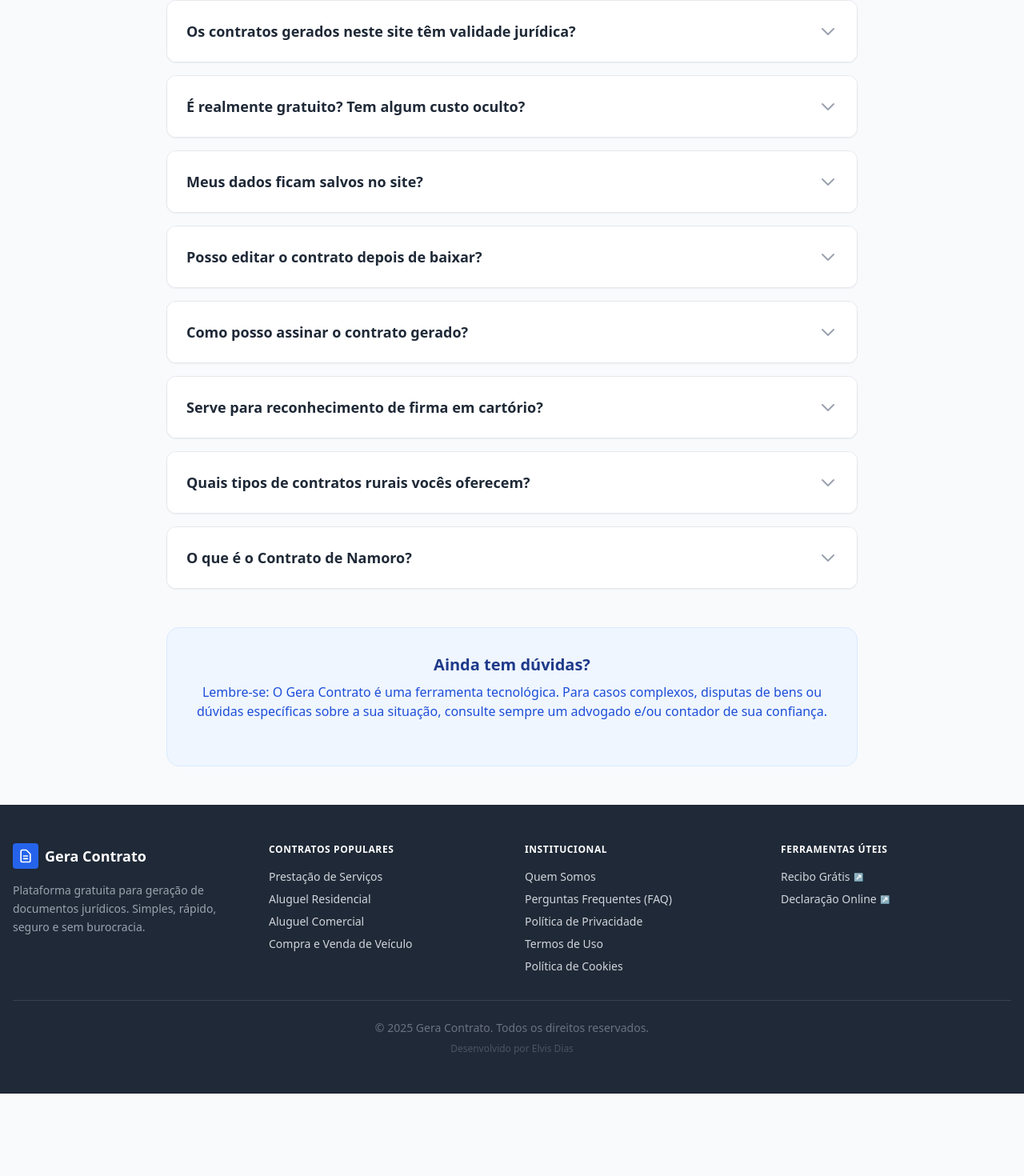
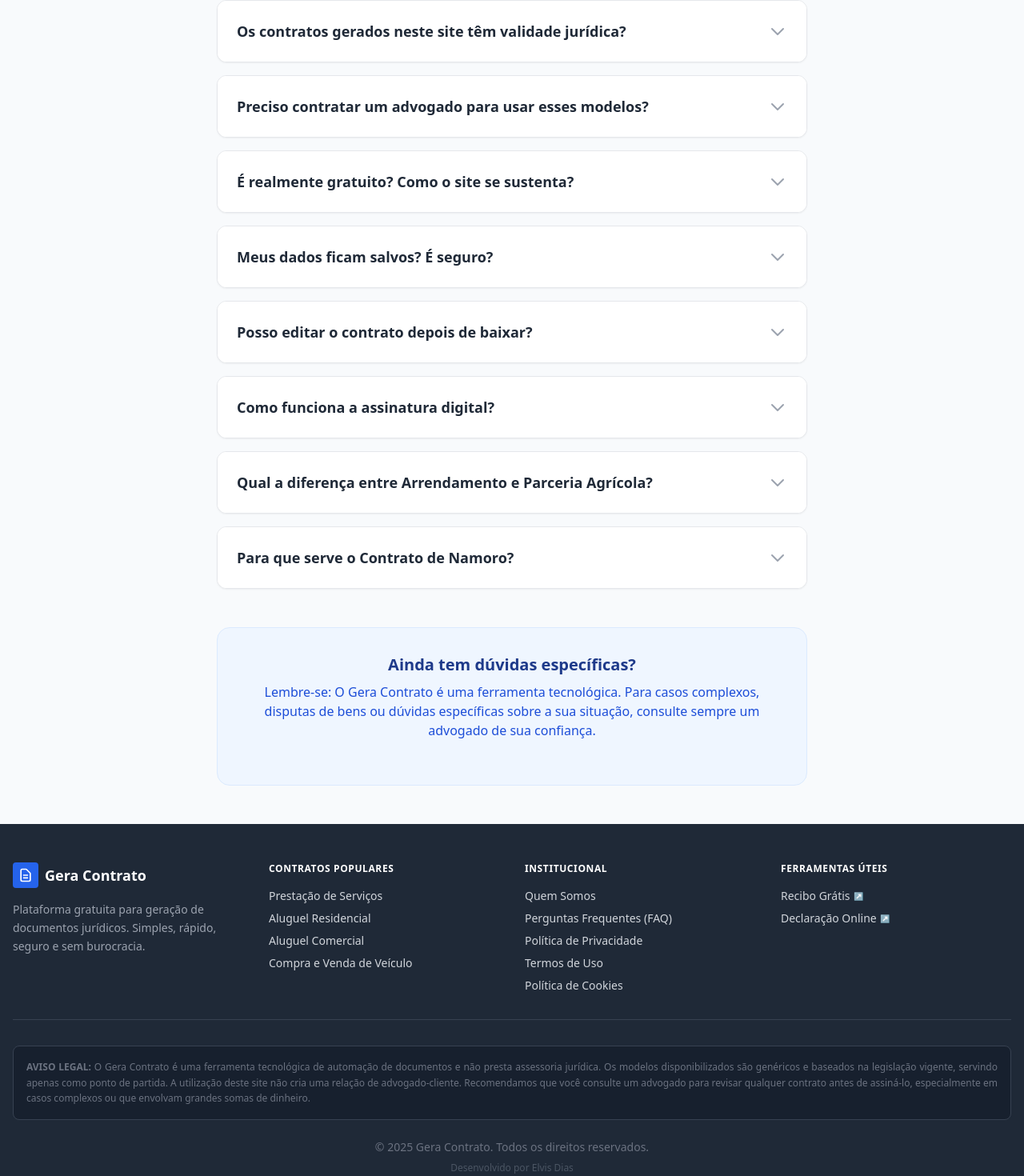
Before and after one commit to Elviiis19/geracontrato2, a React (Vite) app: page /perguntas-frequentes in a window 1280 px wide. Shown: the part 289-1759 px from the top of the page at 80% size. Before the commit the page ends 1656 px from the top, so only its background shows below. Built offline with nearby package versions, Linux system fonts and the light colour scheme.

Commit message:
feat: Improve legal disclaimers and privacy policy
Adds a prominent legal disclaimer to the footer and enhances the privacy policy to clearly articulate the client-side data processing architecture. Updates FAQ to refine answers regarding contract validity and the need for legal counsel.

```diff
--- a/src/components/FAQ.tsx
+++ b/src/components/FAQ.tsx
@@ -4,35 +4,35 @@ export const FAQ: React.FC = () => {
   const faqs = [
     {
       question: "Os contratos gerados neste site têm validade jurídica?",
-      answer: "Sim. Os modelos disponibilizados pelo Gera Contrato são elaborados com base na legislação brasileira vigente (Código Civil, Lei do Inquilinato 8.245/91 e Estatuto da Terra). No entanto, para que o documento tenha eficácia plena, é fundamental que as partes preencham os dados corretamente e assinem o documento (fisicamente ou digitalmente) junto com duas testemunhas."
+      answer: "Sim, os modelos possuem validade jurídica, pois são fundamentados na legislação brasileira vigente (Código Civil de 2002, Lei do Inquilinato 8.245/91 e Estatuto da Terra). Contudo, a validade plena do documento depende do correto preenchimento dos dados pelas partes e das formalidades de assinatura (reconhecimento de firma ou assinatura digital certificada), conforme o Art. 784 do Código de Processo Civil."
     },
     {
-      question: "É realmente gratuito? Tem algum custo oculto?",
-      answer: "Sim, é 100% gratuito. Nossa missão é desburocratizar o acesso a documentos simples. Mantemos o site no ar através de parcerias e anúncios discretos, sem cobrar nada do usuário final e sem exigir cadastro de cartão de crédito."
+      question: "Preciso contratar um advogado para usar esses modelos?",
+      answer: "O Gera Contrato fornece minutas padronizadas para situações comuns do dia a dia. Embora nossos modelos sejam robustos, eles não substituem a análise de um advogado. Em negociações complexas, que envolvam valores elevados ou cláusulas específicas atípicas, recomendamos fortemente a consultoria de um profissional jurídico."
     },
     {
-      question: "Meus dados ficam salvos no site?",
-      answer: "Não. Privacidade é nossa prioridade. O sistema funciona no modelo 'Client-Side', ou seja, o preenchimento e a geração do PDF acontecem exclusivamente no navegador do seu dispositivo. Nós não temos banco de dados e não armazenamos nenhuma informação que você digita."
+      question: "É realmente gratuito? Como o site se sustenta?",
+      answer: "Sim, o uso da ferramenta é 100% gratuito para o usuário final. Nossa missão de desburocratização é financiada através de anúncios discretos exibidos no site e parcerias estratégicas, permitindo que você gere quantos documentos precisar sem pagar nada."
+    },
+    {
+      question: "Meus dados ficam salvos? É seguro?",
+      answer: "Sua segurança é nossa prioridade técnica. O site utiliza uma arquitetura 'Client-Side', o que significa que o PDF é gerado utilizando o processador do seu próprio computador ou celular. Nós não possuímos banco de dados de usuários e nenhuma informação que você digita é enviada para nossos servidores."
     },
     {
       question: "Posso editar o contrato depois de baixar?",
-      answer: "O arquivo é gerado em formato PDF para garantir a formatação e a segurança da impressão. Se você notar algum erro após baixar, basta corrigir no formulário do site e gerar um novo arquivo imediatamente. É rápido e ilimitado."
+      answer: "O documento final é entregue em formato PDF para garantir a integridade da formatação (evitando quebras de página desconfiguradas). Caso note algum erro, basta corrigir no formulário do site e clicar em 'Baixar PDF' novamente. O processo é instantâneo e ilimitado."
     },
     {
-      question: "Como posso assinar o contrato gerado?",
-      answer: "Você pode imprimir o PDF e assinar fisicamente (caneta), ou utilizar a assinatura digital. Recomendamos o uso da assinatura Gov.br (gratuita para cidadãos brasileiros) ou plataformas como DocuSign e ClickSign para garantir a autenticidade digital."
+      question: "Como funciona a assinatura digital?",
+      answer: "Após baixar o PDF, você não precisa necessariamente imprimi-lo. Você pode utilizar o portal Gov.br (assinatura gratuita para cidadãos) ou plataformas privadas (como DocuSign, ClickSign ou ZapSign) para assinar digitalmente. Essas assinaturas possuem validade jurídica garantida pela MP 2.200-2/2001."
     },
     {
-      question: "Serve para reconhecimento de firma em cartório?",
-      answer: "Sim. O layout gerado respeita as margens e padrões exigidos pelos cartórios brasileiros. Para reconhecer firma, basta imprimir o contrato e levá-lo ao cartório de notas, onde as partes deverão assinar na presença do tabelião ou ter suas firmas (assinaturas) já abertas no local."
+      question: "Qual a diferença entre Arrendamento e Parceria Agrícola?",
+      answer: "No Arrendamento, o pagamento é fixo (como um aluguel), independente da produção. Na Parceria, o dono da terra e o produtor dividem os lucros e os riscos (se a safra for ruim, ambos perdem). Nossos modelos atendem a ambas as modalidades conforme o Estatuto da Terra."
     },
     {
-      question: "Quais tipos de contratos rurais vocês oferecem?",
-      answer: "Oferecemos modelos de Arrendamento Rural (aluguel de terra por preço fixo) e Parceria Agrícola (divisão de lucros/riscos), ambos alinhados com o Estatuto da Terra. São ideais para regularizar o uso de propriedades para plantio ou pecuária."
-    },
-    {
-      question: "O que é o Contrato de Namoro?",
-      answer: "É um documento onde o casal declara formalmente que a relação é apenas um namoro, sem intenção de constituir família no momento. Isso serve para proteger o patrimônio de ambos, evitando que a relação seja confundida judicialmente com uma União Estável, que geraria comunhão de bens."
+      question: "Para que serve o Contrato de Namoro?",
+      answer: "É um instrumento de proteção patrimonial. Ele serve para declarar formalmente que o casal mantém apenas um namoro qualificado, sem a intenção presente de constituir família. Isso evita que, em um eventual término, a relação seja confundida judicialmente com uma União Estável, protegendo os bens individuais de cada um."
     }
   ];
 
@@ -41,7 +41,7 @@ export const FAQ: React.FC = () => {
       <div className="text-center mb-12">
         <h1 className="text-3xl md:text-4xl font-extrabold text-navy-900 mb-4">Perguntas Frequentes (FAQ)</h1>
         <p className="text-lg text-gray-600 max-w-2xl mx-auto">
-          Tire suas dúvidas sobre a validade jurídica, segurança dos dados e como utilizar nossos modelos de contrato.
+          Respostas técnicas sobre a validade jurídica, segurança da informação e utilização da plataforma.
         </p>
       </div>
 
@@ -49,16 +49,16 @@ export const FAQ: React.FC = () => {
         {faqs.map((faq, index) => (
           <details key={index} className="group bg-white rounded-xl shadow-sm border border-gray-200 overflow-hidden transition-all duration-300 hover:shadow-md hover:border-blue-300">
             <summary className="flex items-center justify-between cursor-pointer p-6 bg-white list-none">
-              <span className="text-lg font-semibold text-gray-800 group-open:text-blue-600 transition-colors">
+              <span className="text-lg font-semibold text-gray-800 group-open:text-blue-600 transition-colors pr-4">
                 {faq.question}
               </span>
-              <span className="transition-transform duration-300 group-open:rotate-180">
+              <span className="transition-transform duration-300 group-open:rotate-180 flex-shrink-0">
                 <svg className="w-6 h-6 text-gray-400 group-open:text-blue-600" fill="none" viewBox="0 0 24 24" stroke="currentColor">
                   <path strokeLinecap="round" strokeLinejoin="round" strokeWidth="2" d="M19 9l-7 7-7-7" />
                 </svg>
               </span>
             </summary>
-            <div className="px-6 pb-6 text-gray-600 leading-relaxed border-t border-gray-50 bg-gray-50/50">
+            <div className="px-6 pb-6 text-gray-600 leading-relaxed border-t border-gray-50 bg-gray-50/50 text-justify">
               <p className="pt-4">{faq.answer}</p>
             </div>
           </details>
@@ -66,9 +66,9 @@ export const FAQ: React.FC = () => {
       </div>
 
       <div className="mt-12 bg-blue-50 rounded-2xl p-8 text-center border border-blue-100">
-        <h3 className="text-xl font-bold text-blue-900 mb-2">Ainda tem dúvidas?</h3>
-        <p className="text-blue-700 mb-6">
-          Lembre-se: O Gera Contrato é uma ferramenta tecnológica. Para casos complexos, disputas de bens ou dúvidas específicas sobre a sua situação, consulte sempre um advogado e/ou contador de sua confiança.
+        <h3 className="text-xl font-bold text-blue-900 mb-2">Ainda tem dúvidas específicas?</h3>
+        <p className="text-blue-700 mb-6 max-w-2xl mx-auto">
+          Lembre-se: O Gera Contrato é uma ferramenta tecnológica. Para casos complexos, disputas de bens ou dúvidas específicas sobre a sua situação, consulte sempre um advogado de sua confiança.
         </p>
       </div>
     </div>
--- a/src/components/Footer.tsx
+++ b/src/components/Footer.tsx
@@ -66,7 +66,14 @@ export const Footer: React.FC<FooterProps> = ({ onNavigate }) => {
            </div>
         </div>
 
-        <div className="border-t border-gray-700 pt-6 text-center">
+        <div className="border-t border-gray-700 pt-8 mt-8">
+           <div className="bg-gray-900/50 p-4 rounded-lg mb-6 text-xs text-gray-500 text-justify leading-relaxed border border-gray-700">
+             <strong>AVISO LEGAL:</strong> O Gera Contrato é uma ferramenta tecnológica de automação de documentos e não presta assessoria jurídica.
+             Os modelos disponibilizados são genéricos e baseados na legislação vigente, servindo apenas como ponto de partida.
+             A utilização deste site não cria uma relação de advogado-cliente. Recomendamos que você consulte um advogado para revisar qualquer contrato antes de assiná-lo, especialmente em casos complexos ou que envolvam grandes somas de dinheiro.
+           </div>
+
+          <div className="text-center">
             <p className="mb-2 text-sm text-gray-500">
               &copy; {currentYear} Gera Contrato. Todos os direitos reservados.
             </p>
@@ -75,6 +82,7 @@ export const Footer: React.FC<FooterProps> = ({ onNavigate }) => {
             </p>
           </div>
         </div>
+      </div>
     </footer>
   );
 };
--- a/src/components/LegalPages.tsx
+++ b/src/components/LegalPages.tsx
@@ -3,35 +3,90 @@ import React from 'react';
 export const PrivacyPolicy: React.FC = () => (
   <div className="max-w-4xl mx-auto px-4 py-12 animate-fade-in">
     <h1 className="text-3xl font-bold text-navy-900 mb-6">Política de Privacidade</h1>
-    <div className="prose prose-blue max-w-none text-gray-700">
-      <p>A sua privacidade é fundamental para nós. No <strong>Gera Contrato</strong>, temos o compromisso de proteger sua privacidade e seus dados.</p>
+    <div className="prose prose-blue max-w-none text-slate-700 leading-relaxed">
+      <p>
+        No <strong>Gera Contrato</strong>, a privacidade e a segurança dos seus dados são prioridades absolutas.
+        Esta política descreve como operamos em conformidade com a Lei Geral de Proteção de Dados (LGPD - Lei nº 13.709/2018).
+      </p>
 
-      <h3 className="text-xl font-semibold mt-4 mb-2">1. Coleta e Armazenamento de Dados</h3>
-      <p>Nosso site opera com uma arquitetura <strong>Client-Side</strong>. Isso significa que todos os dados inseridos nos formulários para a geração de contratos são processados exclusivamente no navegador do seu dispositivo. <strong>Nós não enviamos, armazenamos ou salvamos seus dados pessoais ou contratuais em nossos servidores.</strong> Assim que você fecha a aba ou atualiza a página, os dados inseridos desaparecem.</p>
+      <h3 className="text-xl font-bold text-slate-900 mt-8 mb-3">1. Arquitetura Client-Side e Proteção de Dados</h3>
+      <p>
+        Diferente da maioria dos sites, o Gera Contrato utiliza uma arquitetura de processamento <strong>"Client-Side" (Lado do Cliente)</strong>.
+        Isso significa que:
+      </p>
+      <ul className="list-disc pl-5 space-y-2">
+        <li>Os dados que você digita no formulário <strong>jamais são enviados para nossos servidores</strong>.</li>
+        <li>Toda a geração do arquivo PDF ocorre localmente, utilizando a memória e o processador do seu próprio dispositivo (computador ou celular).</li>
+        <li>Nós não possuímos banco de dados de usuários, portanto, <strong>não armazenamos, não lemos e não compartilhamos</strong> o conteúdo dos seus contratos.</li>
+      </ul>
+      <p className="mt-2">
+        Ao fechar a aba do navegador ou atualizar a página, todas as informações inseridas são automaticamente descartadas da memória do seu dispositivo.
+      </p>
 
-      <h3 className="text-xl font-semibold mt-4 mb-2">2. Cookies e Tecnologias de Rastreamento</h3>
-      <p>Utilizamos cookies essenciais apenas para garantir o funcionamento correto do site e cookies de análise (como Google Analytics) para entender como nossa ferramenta é utilizada e melhorar a experiência do usuário. Esses dados são anônimos e agregados.</p>
+      <h3 className="text-xl font-bold text-slate-900 mt-8 mb-3">2. Cookies e Coleta de Dados Anônimos</h3>
+      <p>Utilizamos cookies e tecnologias similares com finalidades restritas:</p>
+      <ul className="list-disc pl-5 space-y-2">
+        <li><strong>Cookies Essenciais:</strong> Necessários para o funcionamento técnico do site.</li>
+        <li><strong>Análise de Tráfego (Analytics):</strong> Coletamos dados anônimos e agregados (como número de visitas, tempo na página e localização aproximada) para melhorar a performance da ferramenta. Estes dados não identificam você pessoalmente.</li>
+        <li><strong>Publicidade:</strong> Utilizamos parceiros de publicidade (como Google AdSense) que podem utilizar cookies para exibir anúncios relevantes baseados em seus interesses.</li>
+      </ul>
 
-      <h3 className="text-xl font-semibold mt-4 mb-2">3. Publicidade</h3>
-      <p>Podemos exibir anúncios de terceiros (como Google AdSense) para manter a ferramenta gratuita. Esses fornecedores podem usar cookies para exibir anúncios com base em visitas anteriores.</p>
+      <h3 className="text-xl font-bold text-slate-900 mt-8 mb-3">3. Seus Direitos (LGPD)</h3>
+      <p>
+        Como não armazenamos dados pessoais identificáveis (PII) em nossos sistemas, o risco de vazamento de dados por parte do Gera Contrato é inexistente.
+        Ainda assim, garantimos transparência total sobre nossas operações.
+      </p>
 
-      <p className="mt-8 text-sm text-gray-500">Última atualização: Janeiro de 2026.</p>
+      <p className="mt-8 text-sm text-gray-500 border-t pt-4">Última atualização: Janeiro de 2026.</p>
     </div>
   </div>
 );
 
 export const TermsOfUse: React.FC = () => (
   <div className="max-w-4xl mx-auto px-4 py-12 animate-fade-in">
-    <h1 className="text-3xl font-bold text-navy-900 mb-6">Termos de Uso</h1>
-    <div className="prose prose-blue max-w-none text-gray-700">
-      <h3 className="text-xl font-semibold mt-4 mb-2">1. Natureza do Serviço</h3>
-      <p>O <strong>Gera Contrato</strong> é uma ferramenta automatizada que fornece modelos padronizados de documentos jurídicos. O serviço é fornecido "como está", de forma gratuita.</p>
+    <h1 className="text-3xl font-bold text-navy-900 mb-6">Termos de Uso e Isenção de Responsabilidade</h1>
+    <div className="prose prose-blue max-w-none text-slate-700 leading-relaxed">
+      <div className="bg-amber-50 border-l-4 border-amber-500 p-4 mb-8">
+        <p className="font-bold text-amber-800 m-0 text-sm uppercase">Aviso Importante</p>
+        <p className="text-amber-900 m-0">
+          O Gera Contrato é uma ferramenta tecnológica de automação documental e <strong>não presta assessoria jurídica</strong>.
+        </p>
+      </div>
 
-      <h3 className="text-xl font-semibold mt-4 mb-2">2. Ausência de Consultoria Jurídica</h3>
-      <p>Este site <strong>não substitui a consultoria de um advogado</strong>. Os modelos gerados são genéricos e baseados na legislação vigente (Código Civil e Lei do Inquilinato), mas podem não cobrir as especificidades de casos complexos. Recomendamos sempre a revisão do documento por um profissional qualificado antes da assinatura.</p>
+      <h3 className="text-xl font-bold text-slate-900 mt-8 mb-3">1. Natureza do Serviço</h3>
+      <p>
+        O <strong>Gera Contrato</strong> disponibiliza uma plataforma online gratuita para a formatação automática de minutas contratuais baseadas em modelos padronizados.
+        O serviço é fornecido "no estado em que se encontra" ("as is"), sem garantias de adequação a casos específicos ou complexos.
+      </p>
 
-      <h3 className="text-xl font-semibold mt-4 mb-2">3. Responsabilidade</h3>
-      <p>O Gera Contrato e seus desenvolvedores não se responsabilizam por quaisquer danos diretos, indiretos ou consequenciais resultantes do uso ou da impossibilidade de uso dos documentos gerados neste site. O preenchimento correto e a validação das informações são de inteira responsabilidade do usuário.</p>
+      <h3 className="text-xl font-bold text-slate-900 mt-8 mb-3">2. Limitação de Responsabilidade (Disclaimer)</h3>
+      <p>
+        <strong>2.1. Ausência de Consultoria Jurídica:</strong> As informações contidas neste site e os documentos gerados possuem caráter meramente informativo e educacional.
+        Eles não substituem, em hipótese alguma, a consultoria, análise ou revisão de um advogado qualificado.
+      </p>
+      <p>
+        <strong>2.2. Uso dos Documentos:</strong> O usuário reconhece que é o único responsável pela revisão, edição e veracidade dos dados inseridos no contrato.
+        O Gera Contrato, seus desenvolvedores e afiliados não se responsabilizam por:
+      </p>
+      <ul className="list-disc pl-5 space-y-1">
+        <li>Perdas ou danos decorrentes do uso inadequado dos modelos;</li>
+        <li>Nulidade de cláusulas em litígios judiciais;</li>
+        <li>Erros de preenchimento cometidos pelo usuário;</li>
+        <li>Alterações legislativas que ocorram após a atualização dos nossos modelos.</li>
+      </ul>
+
+      <h3 className="text-xl font-bold text-slate-900 mt-8 mb-3">3. Propriedade Intelectual</h3>
+      <p>
+        O código-fonte, design, logotipo e a estrutura da plataforma são de propriedade exclusiva do Gera Contrato.
+        É permitido o uso dos documentos gerados para fins pessoais e comerciais (fechamento de negócios), mas é vedada a cópia automatizada (scraping)
+        ou a revenda da nossa ferramenta tecnológica.
+      </p>
+
+      <h3 className="text-xl font-bold text-slate-900 mt-8 mb-3">4. Modificações</h3>
+      <p>
+        Reservamo-nos o direito de modificar estes termos a qualquer momento, visando adaptar-nos a evoluções legislativas ou tecnológicas.
+        O uso continuado da ferramenta implica na aceitação dos novos termos.
+      </p>
     </div>
   </div>
 );
@@ -39,21 +94,41 @@ export const TermsOfUse: React.FC = () => (
 export const CookiePolicy: React.FC = () => (
   <div className="max-w-4xl mx-auto px-4 py-12 animate-fade-in">
     <h1 className="text-3xl font-bold text-navy-900 mb-6">Política de Cookies</h1>
-    <div className="prose prose-blue max-w-none text-gray-700">
-      <p>Esta política descreve como o Gera Contrato utiliza cookies e tecnologias similares.</p>
+    <div className="prose prose-blue max-w-none text-slate-700 leading-relaxed">
+      <p>
+        Esta política explica como e por que usamos cookies quando você visita o Gera Contrato.
+      </p>
 
-      <h3 className="text-xl font-semibold mt-4 mb-2">1. O que são Cookies?</h3>
-      <p>Cookies são pequenos arquivos de texto armazenados no seu dispositivo quando você visita um site. Eles servem para lembrar suas preferências e melhorar a navegação.</p>
+      <h3 className="text-xl font-bold text-slate-900 mt-8 mb-3">1. O que são Cookies?</h3>
+      <p>
+        Cookies são pequenos arquivos de texto salvos no seu navegador. Eles funcionam como a "memória" do site, permitindo que a plataforma reconheça
+        o seu dispositivo e lembre de suas preferências de navegação.
+      </p>
 
-      <h3 className="text-xl font-semibold mt-4 mb-2">2. Como usamos os Cookies?</h3>
-      <ul className="list-disc pl-5 mb-4">
-        <li><strong>Cookies Essenciais:</strong> Necessários para o funcionamento básico do site (ex: navegação entre páginas).</li>
-        <li><strong>Cookies de Desempenho:</strong> Utilizamos o Google Analytics para entender quantos usuários visitam o site e quais páginas são mais populares. Esses dados são anônimos.</li>
-        <li><strong>Publicidade:</strong> Parceiros como o Google podem usar cookies para exibir anúncios relevantes baseados nos seus interesses.</li>
-      </ul>
+      <h3 className="text-xl font-bold text-slate-900 mt-8 mb-3">2. Categorias de Cookies Utilizados</h3>
 
-      <h3 className="text-xl font-semibold mt-4 mb-2">3. Gerenciamento</h3>
-      <p>Você pode desativar os cookies nas configurações do seu navegador a qualquer momento, mas isso pode afetar a funcionalidade de alguns sites.</p>
+      <div className="mt-4 space-y-4">
+        <div className="border border-slate-200 rounded-lg p-4">
+          <h4 className="font-bold text-slate-900">Necessários (Essenciais)</h4>
+          <p className="text-sm">Indispensáveis para que o site funcione. Sem eles, recursos como a navegação entre páginas e a geração do PDF podem falhar.</p>
+        </div>
+
+        <div className="border border-slate-200 rounded-lg p-4">
+          <h4 className="font-bold text-slate-900">Desempenho e Estatística</h4>
+          <p className="text-sm">Utilizamos o Google Analytics para entender o volume de acessos e quais modelos de contrato são mais procurados. Esses dados são anônimos (seu IP é anonimizado).</p>
+        </div>
+
+        <div className="border border-slate-200 rounded-lg p-4">
+          <h4 className="font-bold text-slate-900">Publicidade e Marketing</h4>
+          <p className="text-sm">Nossos parceiros (como Google AdSense) podem usar cookies para exibir anúncios que sejam relevantes para você, evitando a repetição excessiva da mesma propaganda.</p>
+        </div>
+      </div>
+
+      <h3 className="text-xl font-bold text-slate-900 mt-8 mb-3">3. Gerenciamento de Cookies</h3>
+      <p>
+        Você tem total controle. É possível desativar ou limpar os cookies através das configurações do seu navegador (Chrome, Safari, Firefox, Edge).
+        Note que, ao desabilitar cookies essenciais, a ferramenta pode não funcionar corretamente.
+      </p>
     </div>
   </div>
 );
```
Lines whose indentation alone changed are shown as unchanged.
